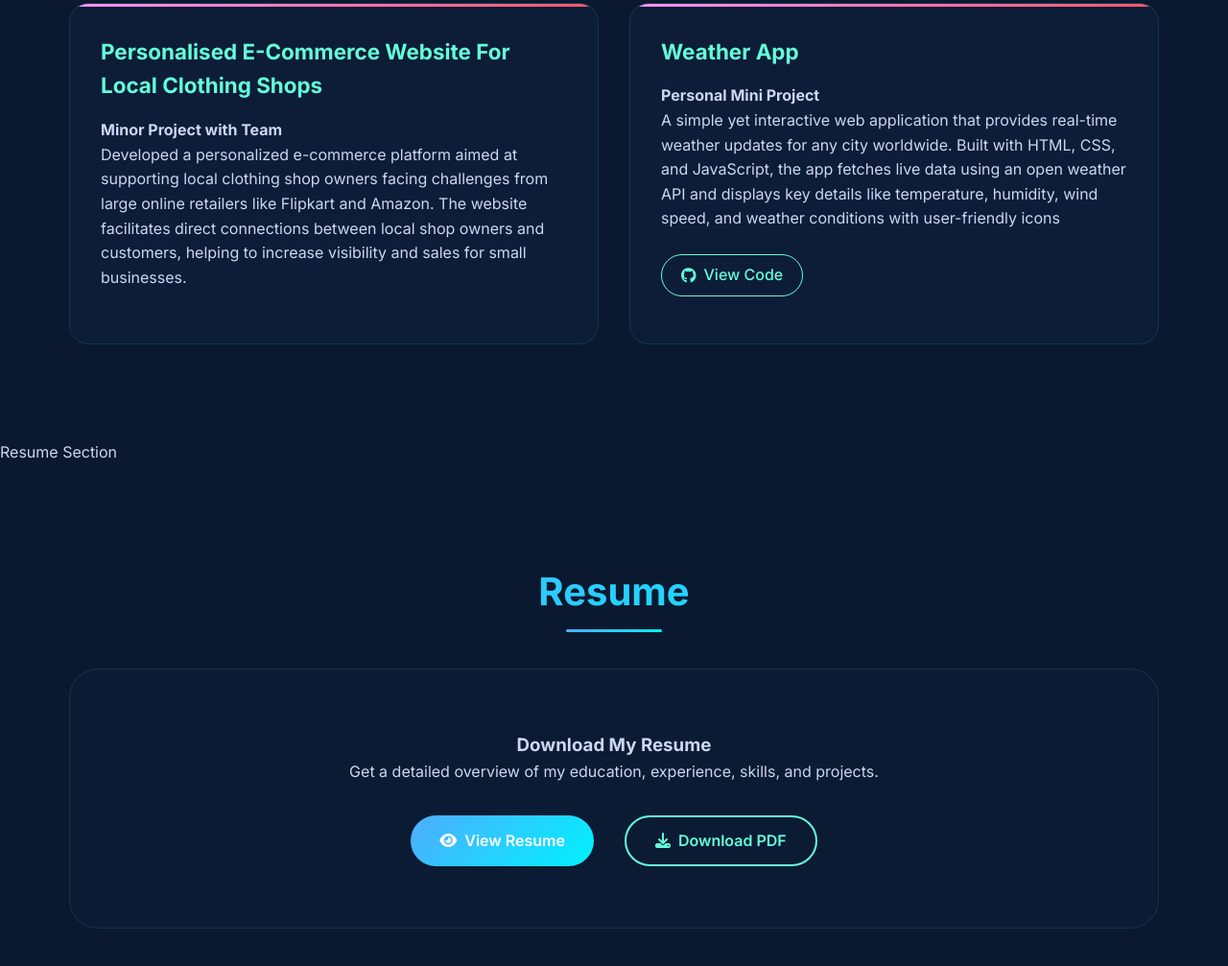
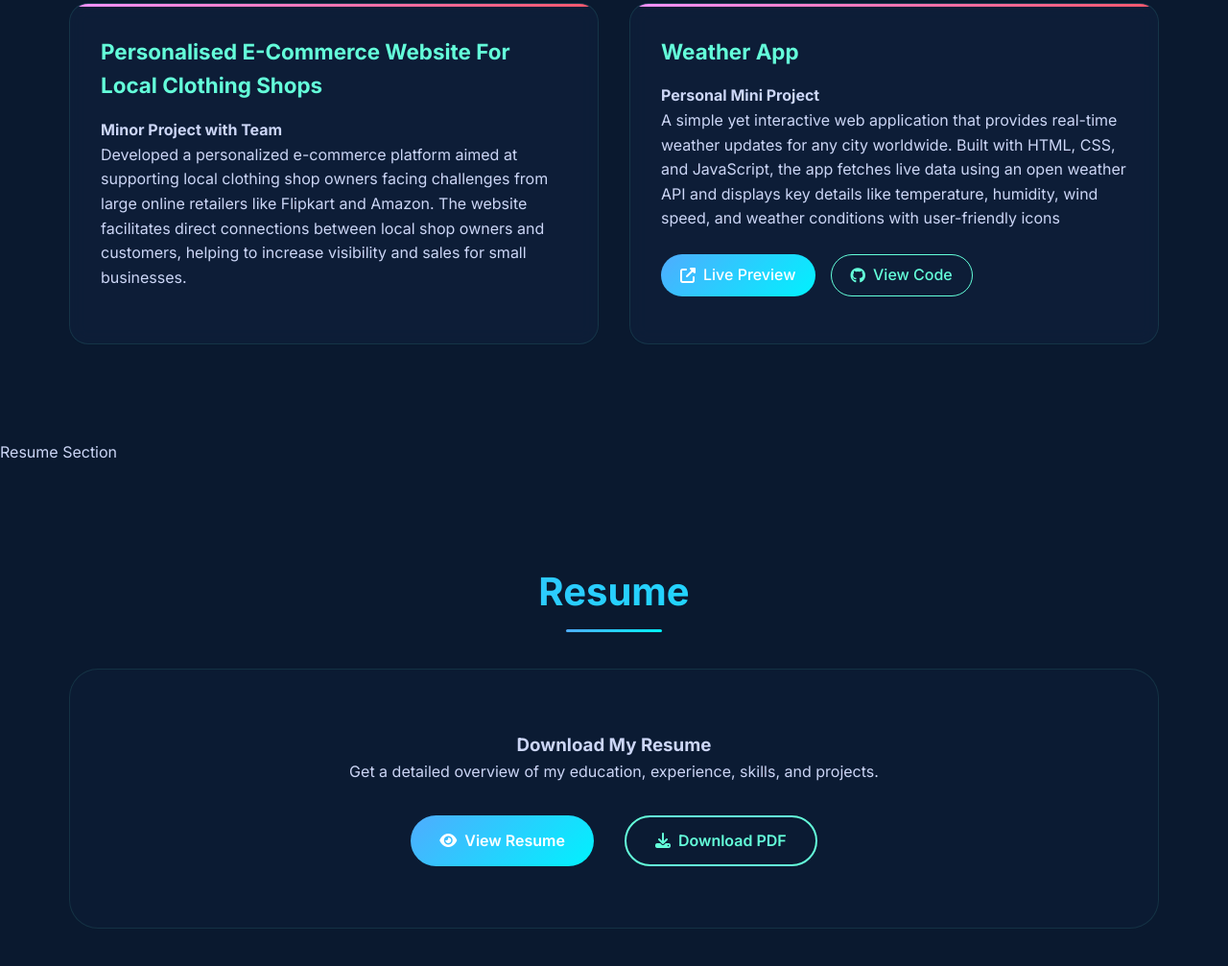
Before and after one commit to Sudipdurge/Sudip-Durge, a plain HTML site: page index.html in a window 1280 px wide. Shown: the part 2854-3861 px from the top of the page at 96% size. Drawn offline with Linux system fonts and the light colour scheme.

Commit message:
Update index.html

```diff
--- a/index.html
+++ b/index.html
@@ -962,10 +962,10 @@
                 <p><strong>Personal Mini Project</strong></p>
                 <p>A simple yet interactive web application that provides real-time weather updates for any city worldwide. Built with HTML, CSS, and JavaScript, the app fetches live data using an open weather API and displays key details like temperature, humidity, wind speed, and weather conditions with user-friendly icons</p>
                 <div class="project-buttons">
-                    <!-- <a href="#" class="project-btn btn-preview">
+                     <a href="https://githubbox.com/Sudipdurge/PRODIGY_WD_05" target='_blank' class="project-btn btn-preview">
                         <i class="fas fa-external-link-alt"></i>
                         Live Preview
-                    </a> -->
+                    </a>
                      <a href="https://github.com/Sudipdurge/PRODIGY_WD_05" class="project-btn btn-repo">
                         <i class="fab fa-github"></i>
                         View Code
@@ -1271,4 +1271,5 @@
         });
     </script>
 </body>
+
 </html>
```
